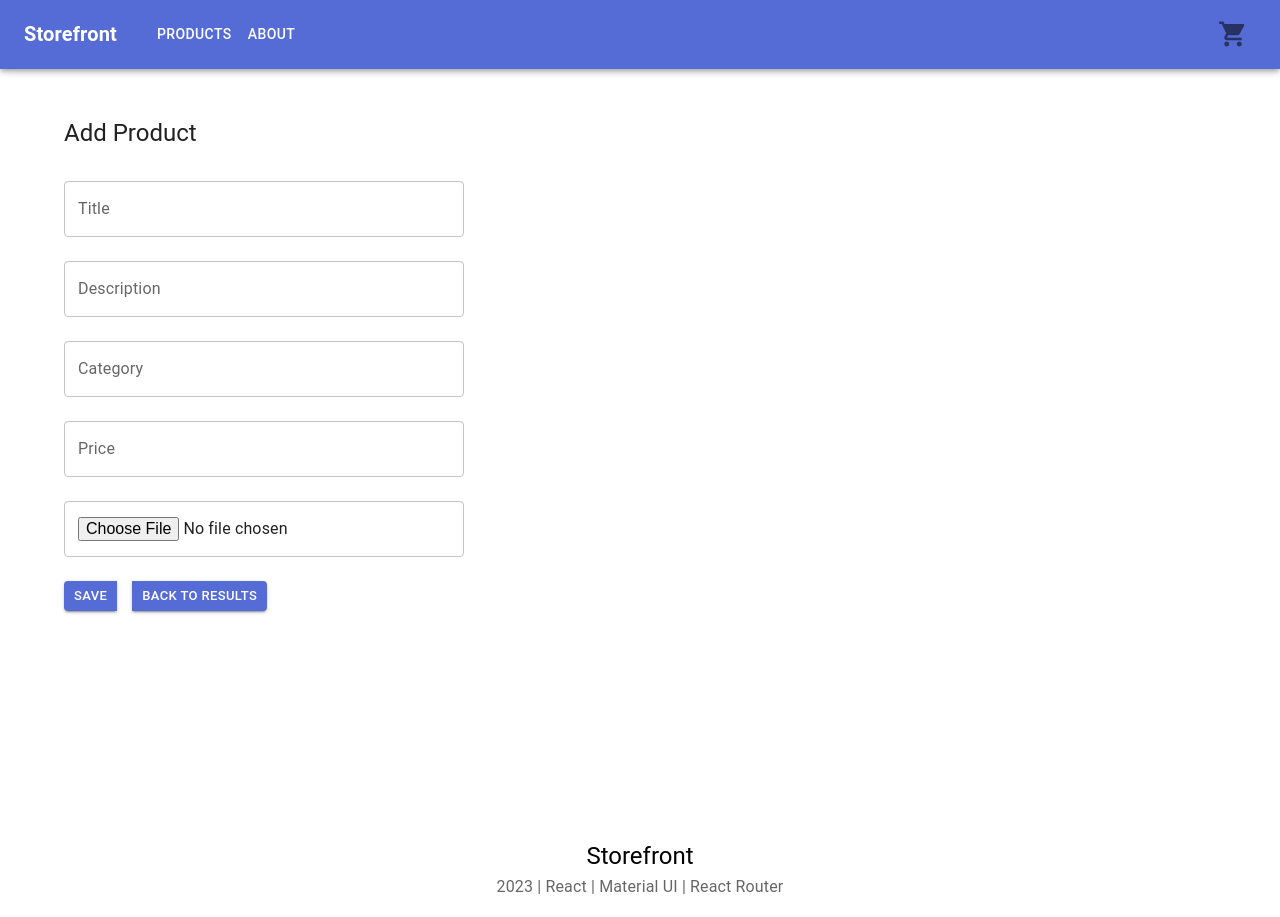
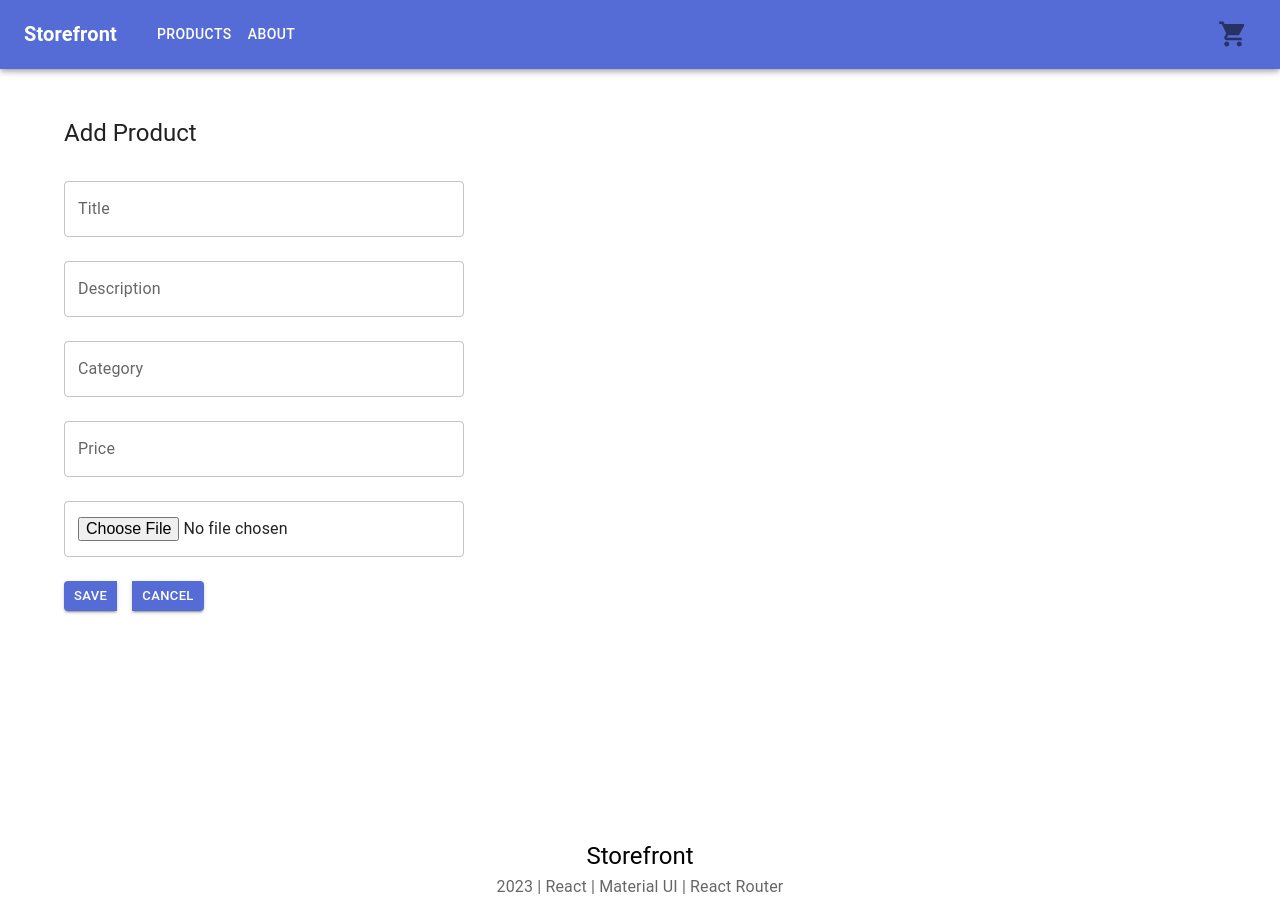
Before and after one commit to ApolloCrysis/react-store-front, a React app: page /add-product in a window 1280 px wide. Built offline with nearby package versions, Linux system fonts and the light colour scheme.

Commit message:
Updated AddProduct
updated text to "Cancel

```diff
--- a/src/pages/AddProduct.tsx
+++ b/src/pages/AddProduct.tsx
@@ -98,7 +98,7 @@ const AddProduct = () => {
           </Button>
           <Link to={"/products"} style={{ textDecoration: "none" }}>
             <Button variant="contained" size="small" type="button">
-              Back to results
+              Cancel
             </Button>
           </Link>
         </ButtonGroup>
```
